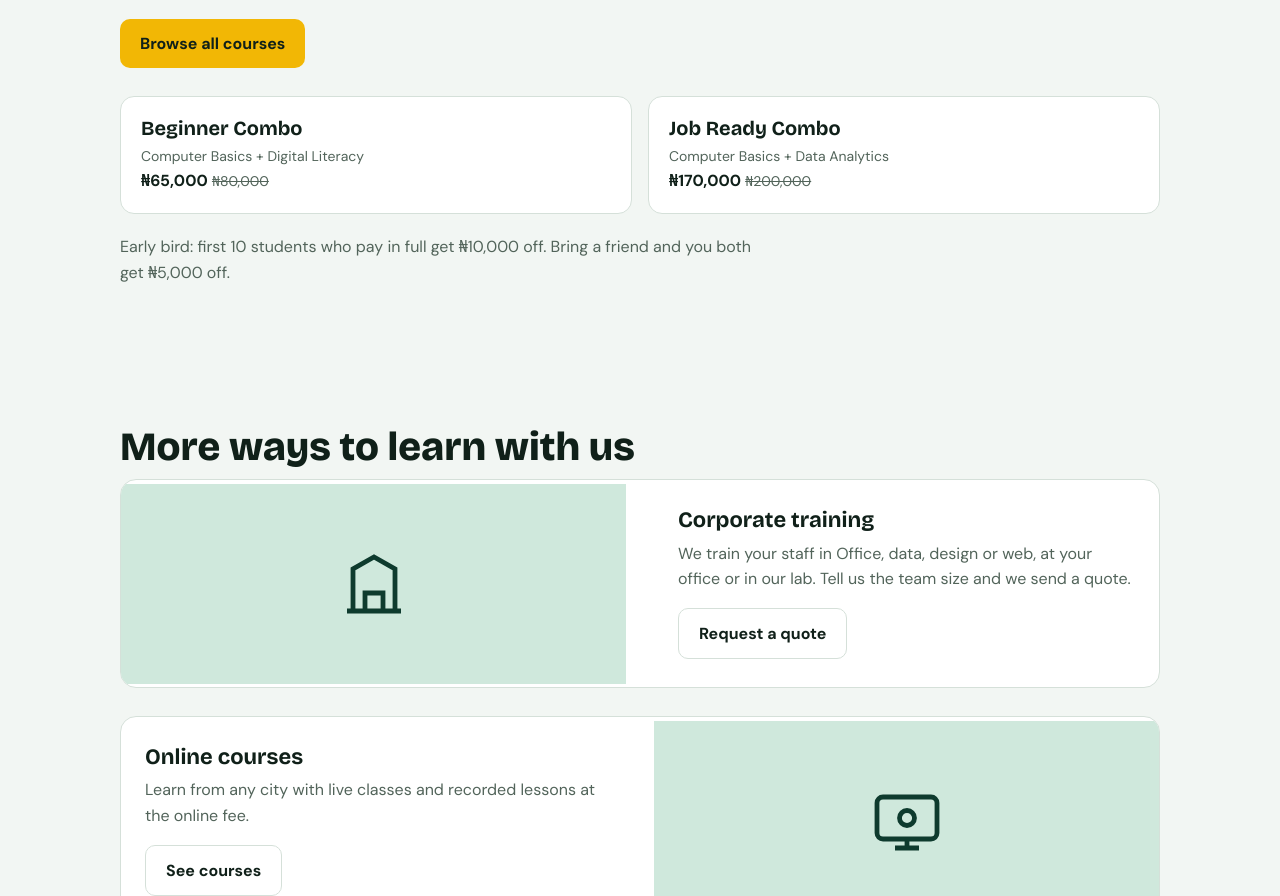
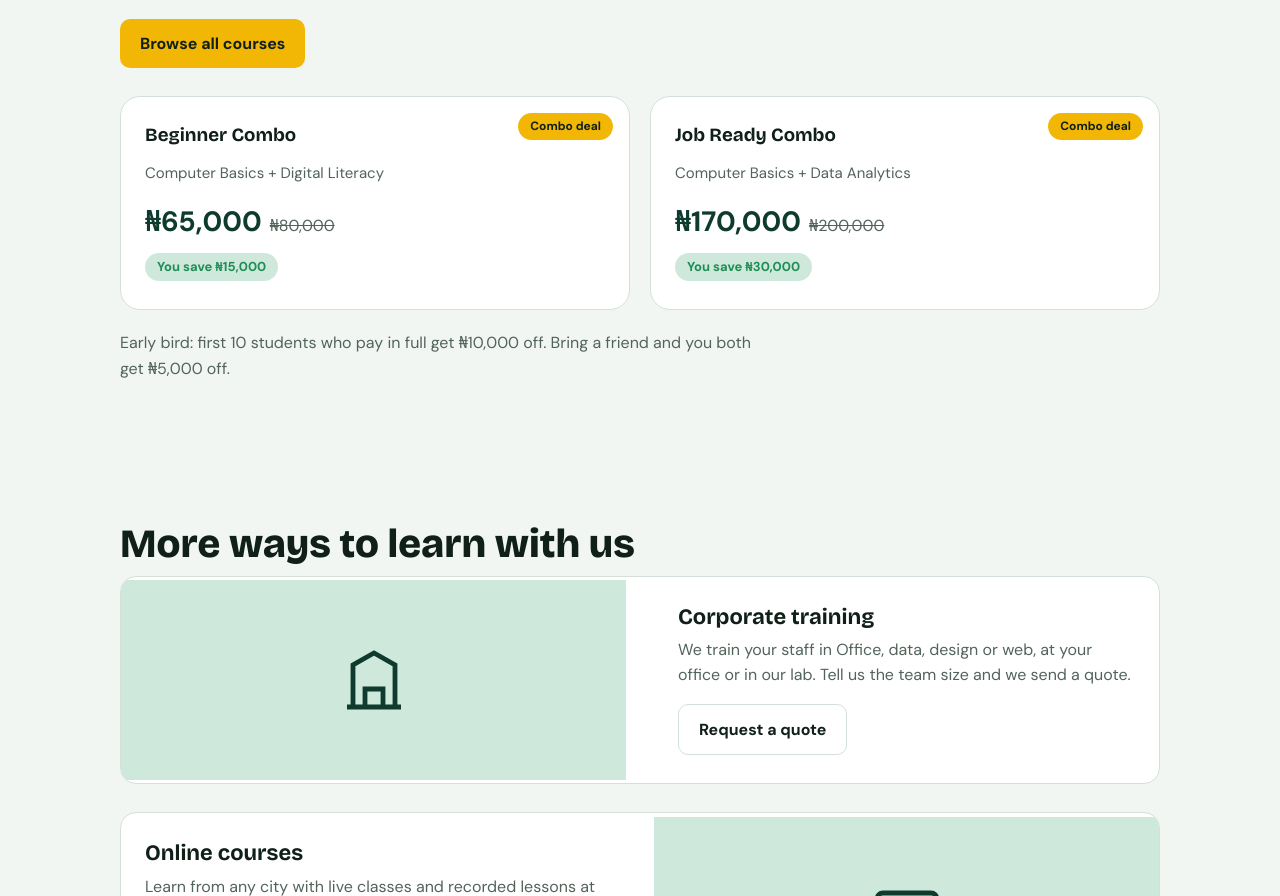
Before and after one commit to Mafiana/MAFIANATECHACADEMY, a Next.js app: page / in a window 1280 px wide. Shown: the part 3424-4320 px from the top of the page. Built offline with nearby package versions, Linux system fonts and the light colour scheme; no server answers; the database is empty.

Commit message:
card update

```diff
--- a/app/globals.css
+++ b/app/globals.css
@@ -1475,3 +1475,52 @@ fieldset{min-width:0}
   .more-row,.more-row.reverse{grid-template-columns:1fr;direction:ltr}
   .more-img{min-height:160px}
 }
+
+
+/* Combo cards */
+.combo-grid {
+  display: grid;
+  grid-template-columns: repeat(auto-fit, minmax(280px, 1fr));
+  gap: 20px;
+  margin-top: 28px;
+}
+.combo-card {
+  background: white;
+  border: 1px solid #D5E0D9;
+  border-radius: 20px;
+  padding: 28px 24px;
+  position: relative;
+}
+.combo-badge {
+  position: absolute;
+  top: 16px;
+  right: 16px;
+  background: #F2B705;
+  color: #102019;
+  font-size: 12px;
+  font-weight: 800;
+  padding: 4px 12px;
+  border-radius: 99px;
+}
+.combo-desc {
+  color: #52645a;
+  font-size: 15px;
+}
+.combo-price b {
+  font-size: 28px;
+  color: #0E3B2E;
+}
+.combo-price s {
+  color: #52645a;
+  margin-left: 8px;
+}
+.combo-save {
+  font-size: 13px;
+  font-weight: 700;
+  color: #1E8E55;
+  background: #CFE8DC;
+  display: inline-block;
+  padding: 4px 12px;
+  border-radius: 99px;
+  margin-top: 8px;
+}
--- a/components/Academy.jsx
+++ b/components/Academy.jsx
@@ -56,8 +56,8 @@ const TEAM = [
     name: "Stanley Mafiana",
     role: "Director & Lead Instructor",
     initials: "SM",
-    twitter: "https://twitter.com/",
-    linkedin: "https://www.linkedin.com/",
+    twitter: "https://x.com/stanlee12242",
+linkedin: "https://www.linkedin.com/in/mafiana-stanley-403773223/",
   },
 ];
 const FAQ = [
@@ -241,15 +241,20 @@ export default function App({ shop }) {
               Browse all courses
             </Link>
           </p>
-          <div className="grid" style={{ marginTop: 28 }}>
-            {COMBOS.map(([t, d, now, was]) => (
-              <div className="card" key={t}>
-                <h3>{t}</h3>
-                <div className="m">{d}</div>
-                <b>{naira(now)}</b> <s className="m">{naira(was)}</s>
-              </div>
-            ))}
-          </div>
+          <div className="combo-grid">
+  {COMBOS.map(([t, d, now, was]) => (
+    <article className="combo-card" key={t}>
+      <div className="combo-badge">Combo deal</div>
+      <h3>{t}</h3>
+      <p className="combo-desc">{d}</p>
+      <div className="combo-price">
+        <b>{naira(now)}</b>
+        <s>{naira(was)}</s>
+      </div>
+      <div className="combo-save">You save {naira(was - now)}</div>
+    </article>
+  ))}
+</div>
           <p className="sub" style={{ marginTop: 20 }}>
             Early bird: first 10 students who pay in full get ₦10,000 off. Bring a friend and you both get ₦5,000
             off.
```
Also changed, not shown: components/CopyButton.jsx (added, +29 -0 lines).
